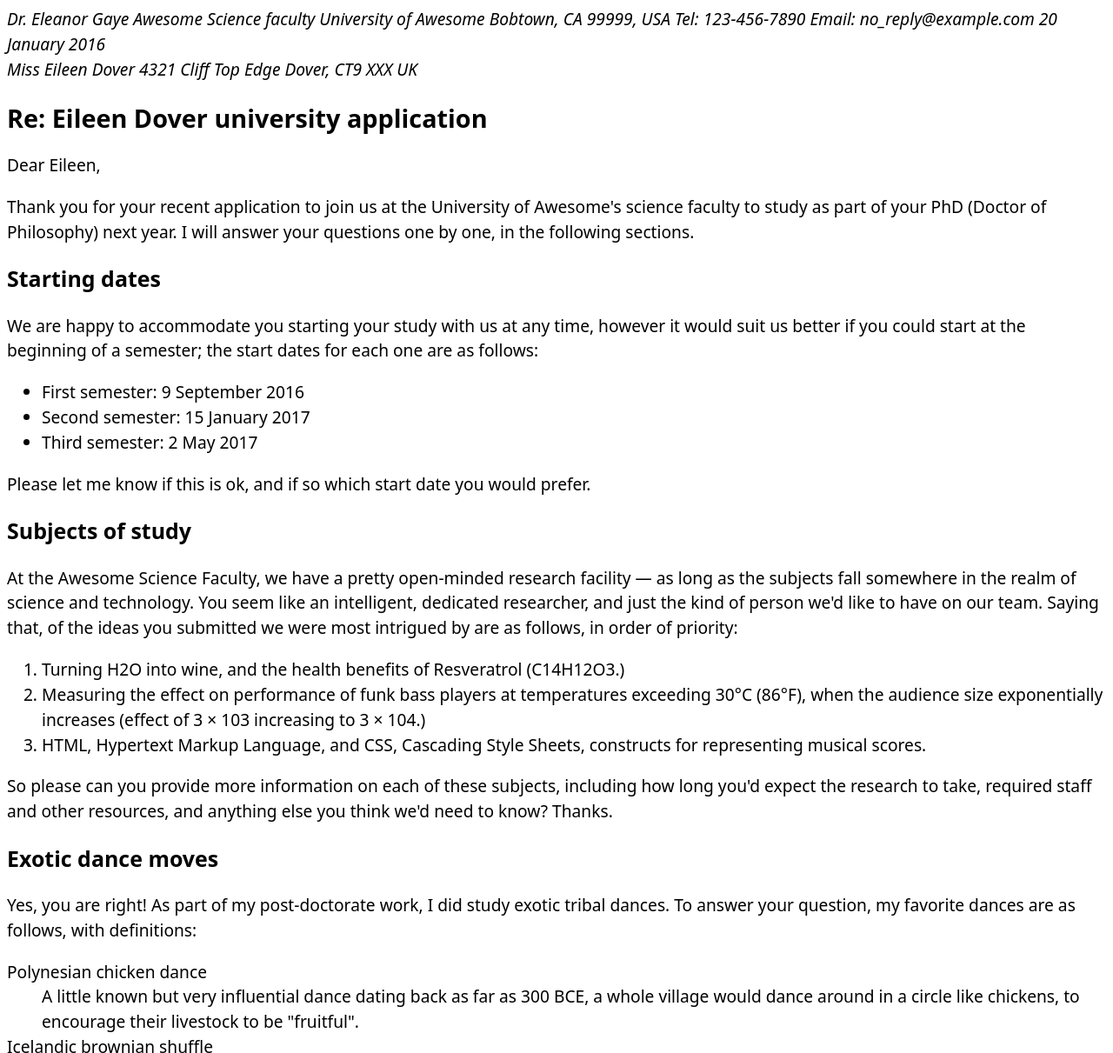
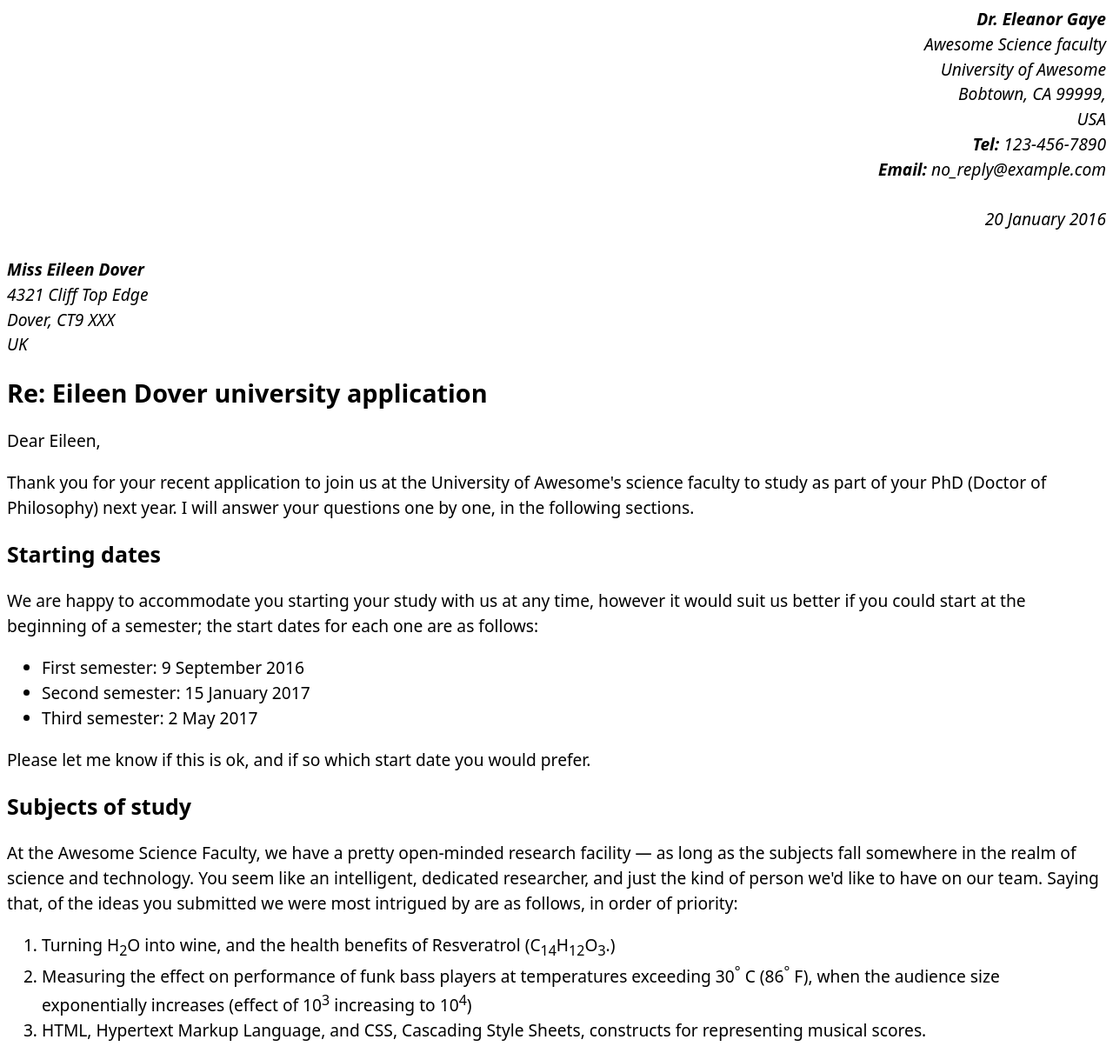
Before and after one commit to Sakshipatade/frontend_lang, a plain HTML site: page letter_head.html in a window 1280 px wide. Shown: the top 1211 px of the page at 87% size. Drawn offline with Linux system fonts and the light colour scheme.

Commit message:
Restructure Code

```diff
--- a/letter_head.html
+++ b/letter_head.html
@@ -23,19 +23,32 @@
     </style>
 </head>
 <body>
-    <address>   Dr. Eleanor Gaye
+    <address class="sender-column">
+        <strong>Dr. Eleanor Gaye</strong>
+        <br>
         Awesome Science faculty
+        <br>
         University of Awesome
+        <br>
         Bobtown, CA 99999,
+        <br>
         USA
-        Tel: 123-456-7890
-        Email: no_reply@example.com
-
-        20 January 2016</address>
-
-    <address>Miss Eileen Dover
+        <br>
+        <strong>Tel:</strong> 123-456-7890
+        <br>
+        <strong>Email:</strong>  no_reply@example.com
+        <br>
+        <br>
+        <time datetime="" class="sender-column">20 January 2016</time>
+    </address>
+        <br>
+    <address>
+       <strong>Miss Eileen Dover</strong>
+       <br>
     4321 Cliff Top Edge
+    <br>
     Dover, CT9 XXX
+    <br>
     UK
     </address>
 
@@ -66,11 +79,11 @@
         ideas you submitted we were most intrigued by are as follows, in order of
         priority:
         <ol>
-            <li>Turning H2O into wine, and the health benefits of Resveratrol
-        (C14H12O3.)</li>
+            <li>Turning H<sub>2</sub>O into wine, and the health benefits of Resveratrol
+        (C<sub>14</sub>H<sub>12</sub>O<sub>3</sub>.)</li>
             <li>Measuring the effect on performance of funk bass players at temperatures
-        exceeding 30°C (86°F), when the audience size exponentially increases
-        (effect of 3 × 103 increasing to 3 × 104.)</li>
+        exceeding 30<sup>°</sup> C (86<sup>°</sup> F), when the audience size exponentially increases
+        (effect of 10<sup>3</sup> increasing to 10<sup>4</sup>)</li>
             <li>HTML, Hypertext Markup Language, and CSS,
         Cascading Style Sheets, constructs for representing musical scores.</li>
         </ol>
```
